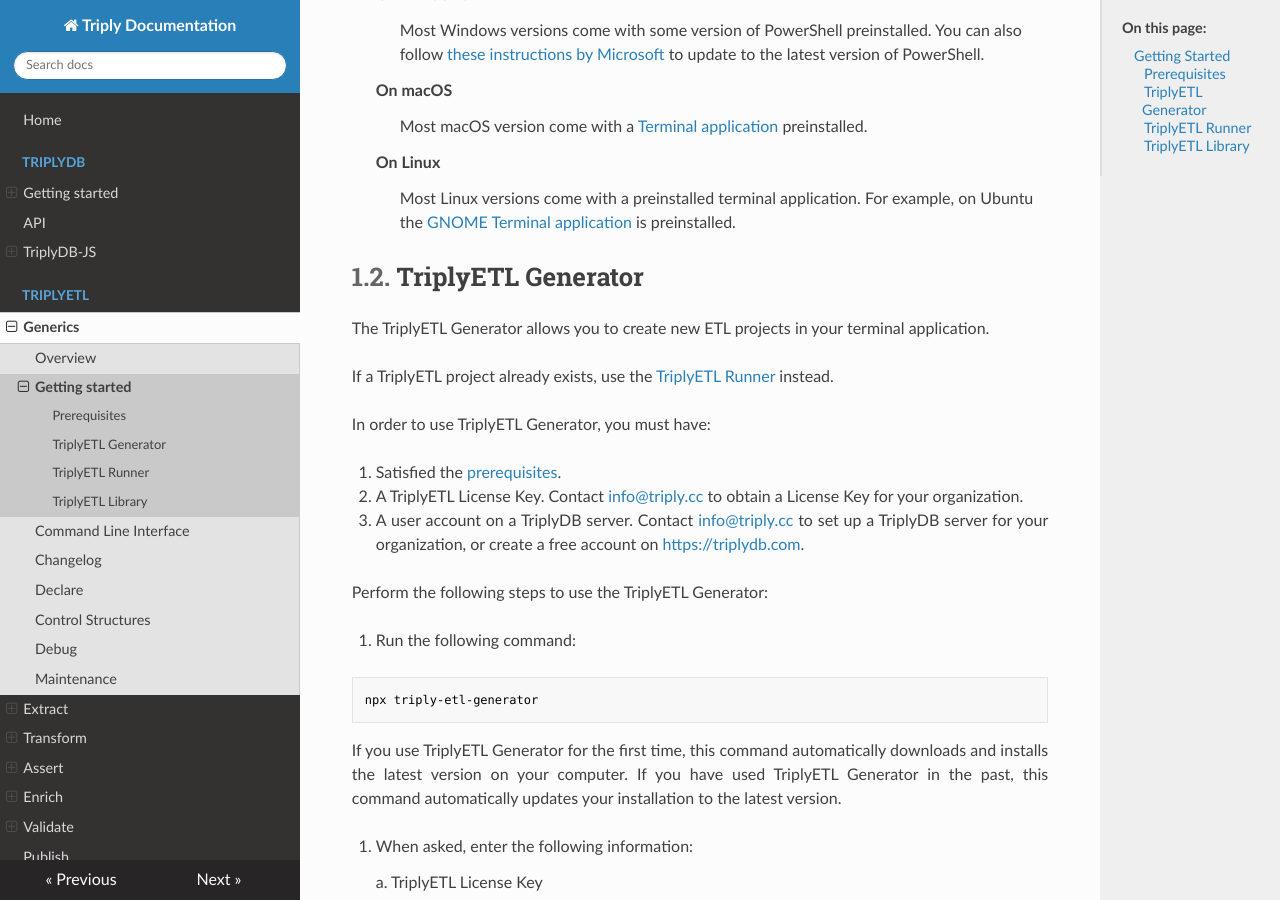
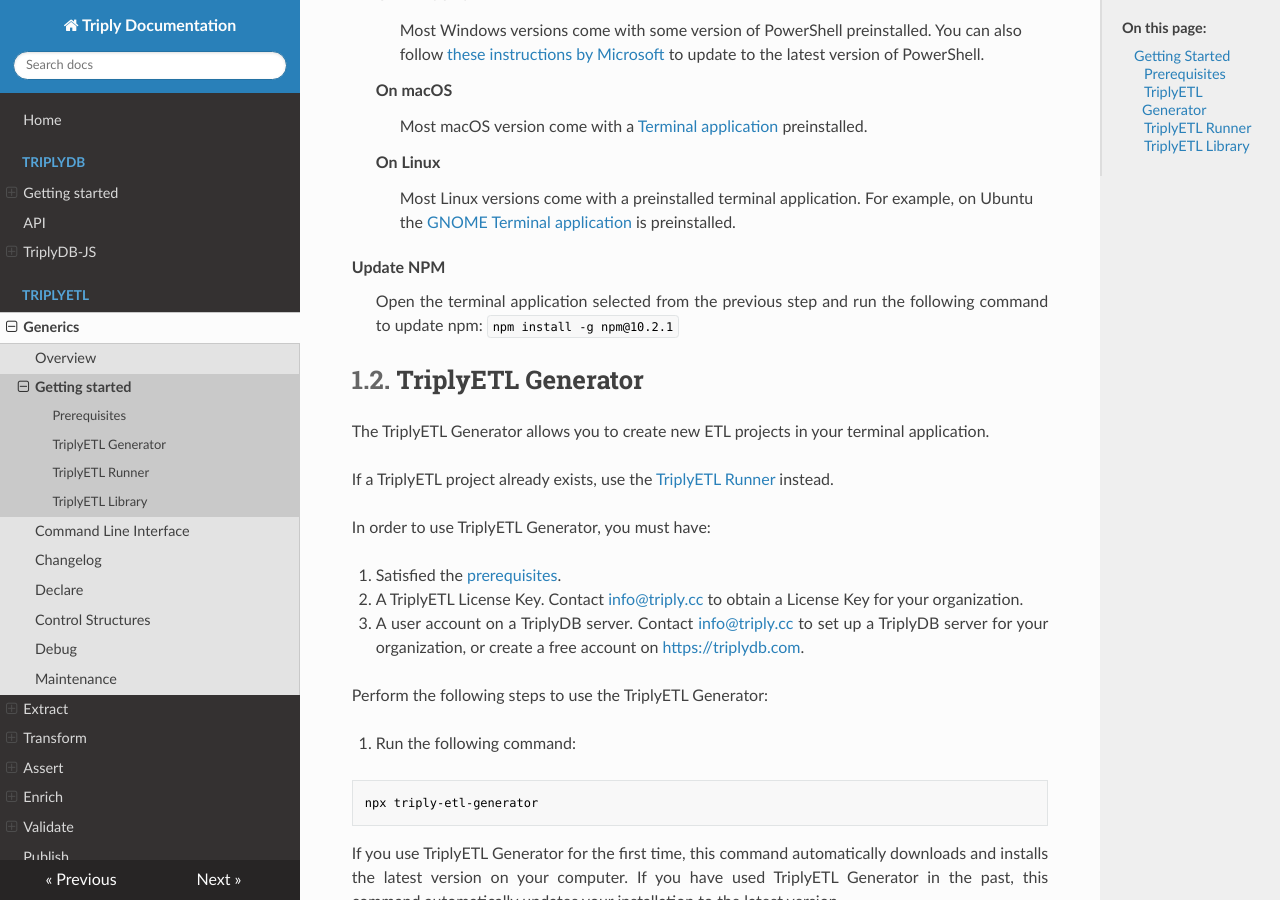
Before and after one commit to TriplyDB/Documentation, an MkDocs documentation site: the page built from docs/triply-etl/getting-started/index.md, in a window 1280 px wide and 900 px high, scrolled down 1226 px. Built offline with MkDocs 1.6.1, drawn with Linux system fonts in a browser that asks for light colours.

Commit message:
Update index.md

```diff
--- a/docs/triply-etl/getting-started/index.md
+++ b/docs/triply-etl/getting-started/index.md
@@ -55,6 +55,10 @@
       <dt>On Linux</dt>
       <dd>Most Linux versions come with a preinstalled terminal application. For example, on Ubuntu the <a href="https://help.gnome.org/users/gnome-terminal/stable/" target="_blank">GNOME Terminal application</a> is preinstalled.</dd>
     </dl>
+  </dd>
+  <dt>Update NPM</dt>
+  <dd>
+    <p>Open the terminal application selected from the previous step and run the following command to update npm: <code>npm install -g npm@10.2.1</code> </p>
   </dd>
 </dl>
 
```
